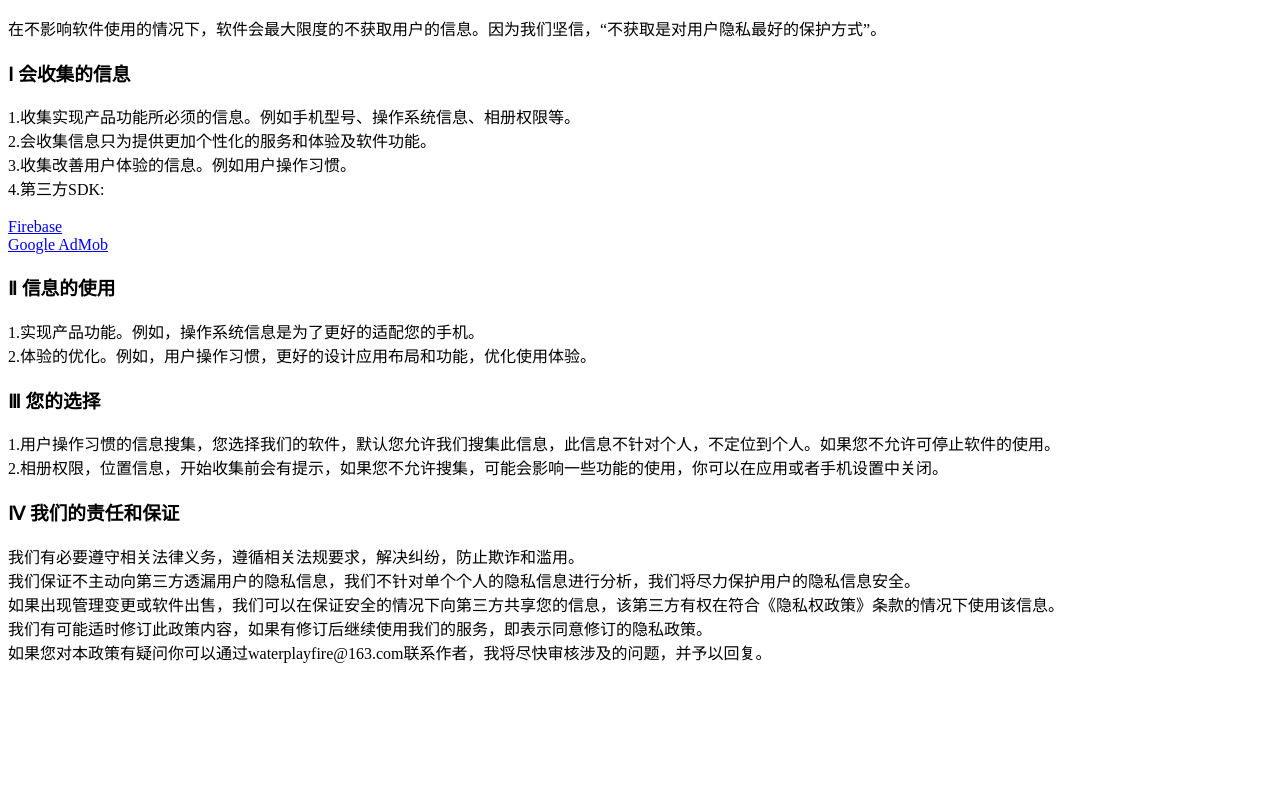
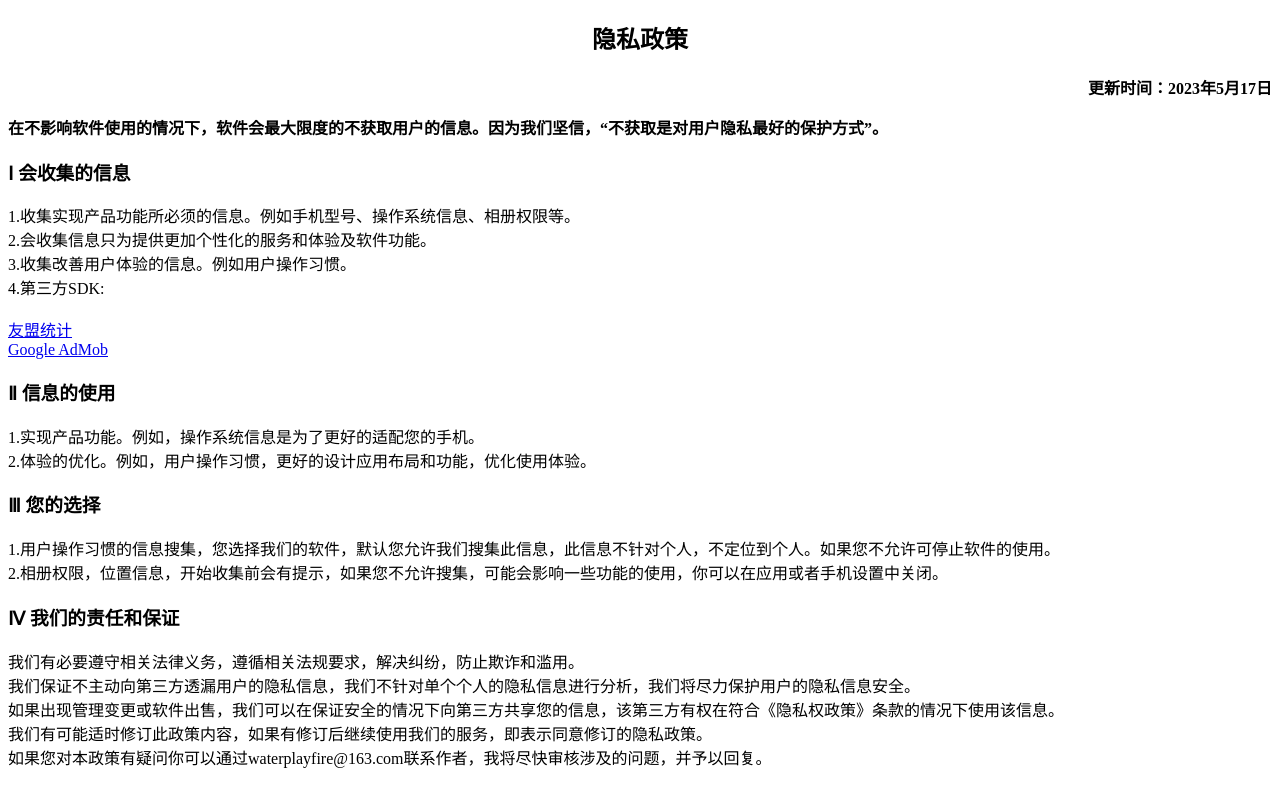
Before and after one commit to waterplayfire/app-support, a plain HTML site: page agreement/privacy.html in a window 1280 px wide. Drawn offline with Linux system fonts and the light colour scheme.

Commit message:
Update privacy.html

```diff
--- a/agreement/privacy.html
+++ b/agreement/privacy.html
@@ -31,18 +31,25 @@
 						<div class="article-content">
 							<div class="entry">
 
-								<!--								<h2 id="隐私政策"><a title=" 隐私政策 "></a>-->
-								<!--									<center> 隐私政策 </center>-->
-								<!--								</h2>-->
-								<p>在不影响软件使用的情况下，软件会最大限度的不获取用户的信息。因为我们坚信，“不获取是对用户隐私最好的保护方式”。<br><a id="more"></a></p>
-								<h3 id="Ⅰ-会收集的信息"><a title="Ⅰ 会收集的信息"></a>Ⅰ 会收集的信息</h3>
+								<h2 id="隐私政策"><a title=" 隐私政策 "></a>
+									<center> 隐私政策 </center>
+								</h2>
+								<div style="text-align: right;font-weight: bold;">更新时间：2023年5月17日</div>
+								<p></p>
+								<p style="font-weight: bold;">
+									在不影响软件使用的情况下，软件会最大限度的不获取用户的信息。因为我们坚信，“不获取是对用户隐私最好的保护方式”。<br><a id="more"></a></p>
+								<h3 id="Ⅰ-会收集的信息">
+									<a title="Ⅰ 会收集的信息"></a>
+									Ⅰ 会收集的信息
+								</h3>
 								<p>1.收集实现产品功能所必须的信息。例如手机型号、操作系统信息、相册权限等。
-								<br>2.会收集信息只为提供更加个性化的服务和体验及软件功能。
-								<br>3.收集改善用户体验的信息。例如用户操作习惯。
-								<br>4.第三方SDK:<br>
-								<br>
-									<a href="https://firebase.google.com/">Firebase</a>
-									<br><a href="https://developers.google.cn/admob/ios/data-disclosure">Google AdMob</a>
+									<br>2.会收集信息只为提供更加个性化的服务和体验及软件功能。
+									<br>3.收集改善用户体验的信息。例如用户操作习惯。
+									<br>4.第三方SDK:<br>
+									<br>
+									<a href="https://www.umeng.com/page/policy">友盟统计</a>
+									<br><a href="https://developers.google.cn/admob/ios/data-disclosure">Google
+										AdMob</a>
 								</p>
 								<h3 id="Ⅱ-信息的使用"><a class="headerlink" title="Ⅱ 信息的使用"></a>Ⅱ 信息的使用</h3>
 								<p>1.实现产品功能。例如，操作系统信息是为了更好的适配您的手机。<br>2.体验的优化。例如，用户操作习惯，更好的设计应用布局和功能，优化使用体验。</p>
```
